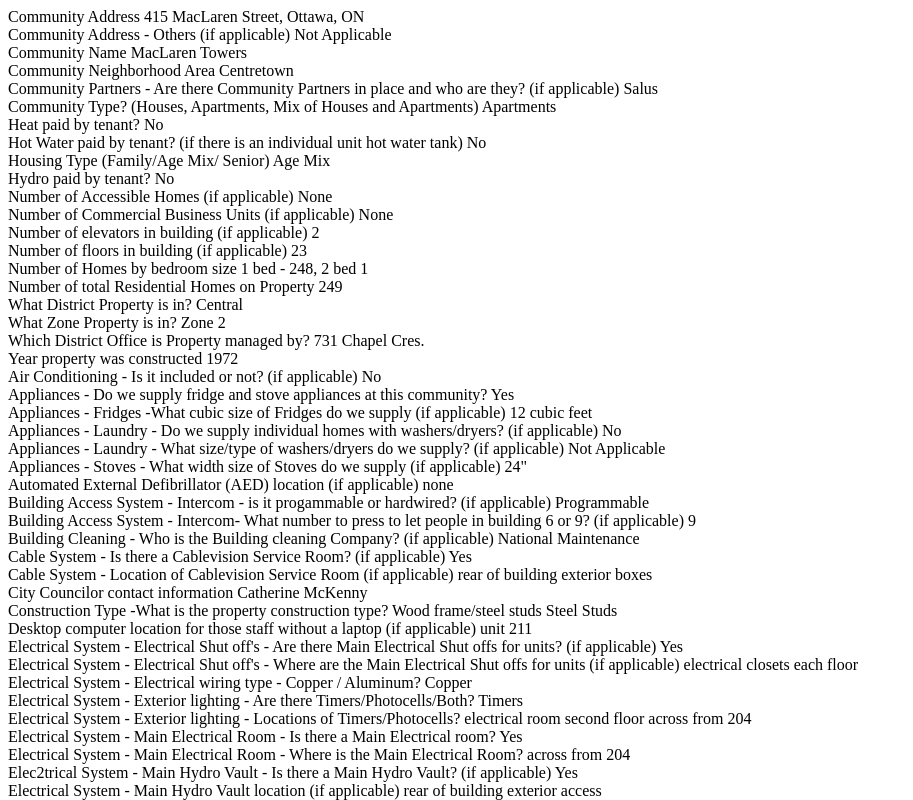
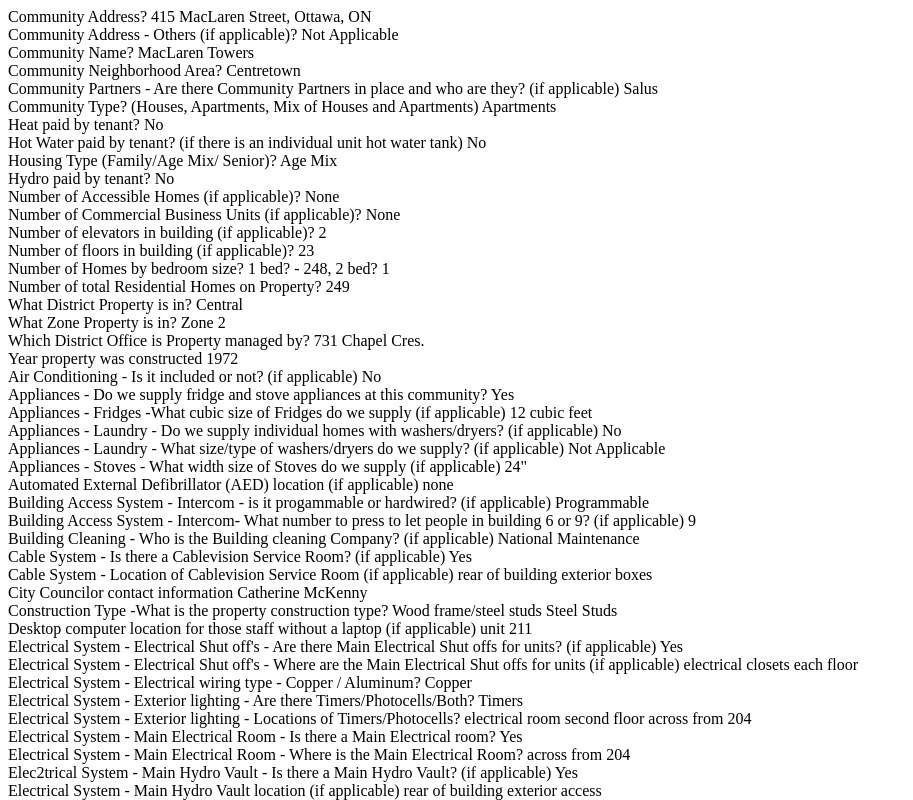
Before and after one commit to afuller05/IANAPP, a plain HTML site: page index.html in a window 1280 px wide. Shown: the top 800 px of the page, without its empty margins (0-913 px from the left). Drawn offline with Linux system fonts and the light colour scheme.

Commit message:
Update index.html

```diff
--- a/index.html
+++ b/index.html
@@ -1,23 +1,23 @@
 <html>
 <p>
-Community Address	415 MacLaren Street, Ottawa, ON
+Community Address?	415 MacLaren Street, Ottawa, ON
 <br>
-Community Address - Others (if applicable)	Not Applicable
+Community Address - Others (if applicable)?	Not Applicable
 <br>
-Community Name	MacLaren Towers
-<br>Community Neighborhood Area	Centretown
+Community Name?	MacLaren Towers
+<br>Community Neighborhood Area?	Centretown
 <br>Community Partners - Are there Community Partners in place and who are they? (if applicable)	Salus
 <br>Community Type? (Houses, Apartments, Mix of Houses and Apartments)	Apartments
 <br>Heat paid by tenant?	No
 <br>Hot Water paid by tenant? (if there is an individual unit hot water tank)	No
-<br>Housing Type (Family/Age Mix/ Senior)	Age Mix
+<br>Housing Type (Family/Age Mix/ Senior)?	Age Mix
 <br>Hydro paid by tenant?	No
-<br>Number of Accessible Homes (if applicable)	None
-<br>Number of Commercial Business Units (if applicable)	None
-<br>Number of elevators in building (if applicable)	2
-<br>Number of floors in building (if applicable)	23
-<br>Number of Homes by bedroom size	1 bed - 248, 2 bed 1
-<br>Number of total Residential Homes on Property	249
+<br>Number of Accessible Homes (if applicable)?	None
+<br>Number of Commercial Business Units (if applicable)?	None
+<br>Number of elevators in building (if applicable)?	2
+<br>Number of floors in building (if applicable)?	23
+<br>Number of Homes by bedroom size?	1 bed? - 248, 2 bed? 1
+<br>Number of total Residential Homes on Property?	249
 <br>What District Property is in?	Central
 <br>What Zone Property is in?	Zone 2
 <br>Which District Office is Property managed by?	731 Chapel Cres.
```
